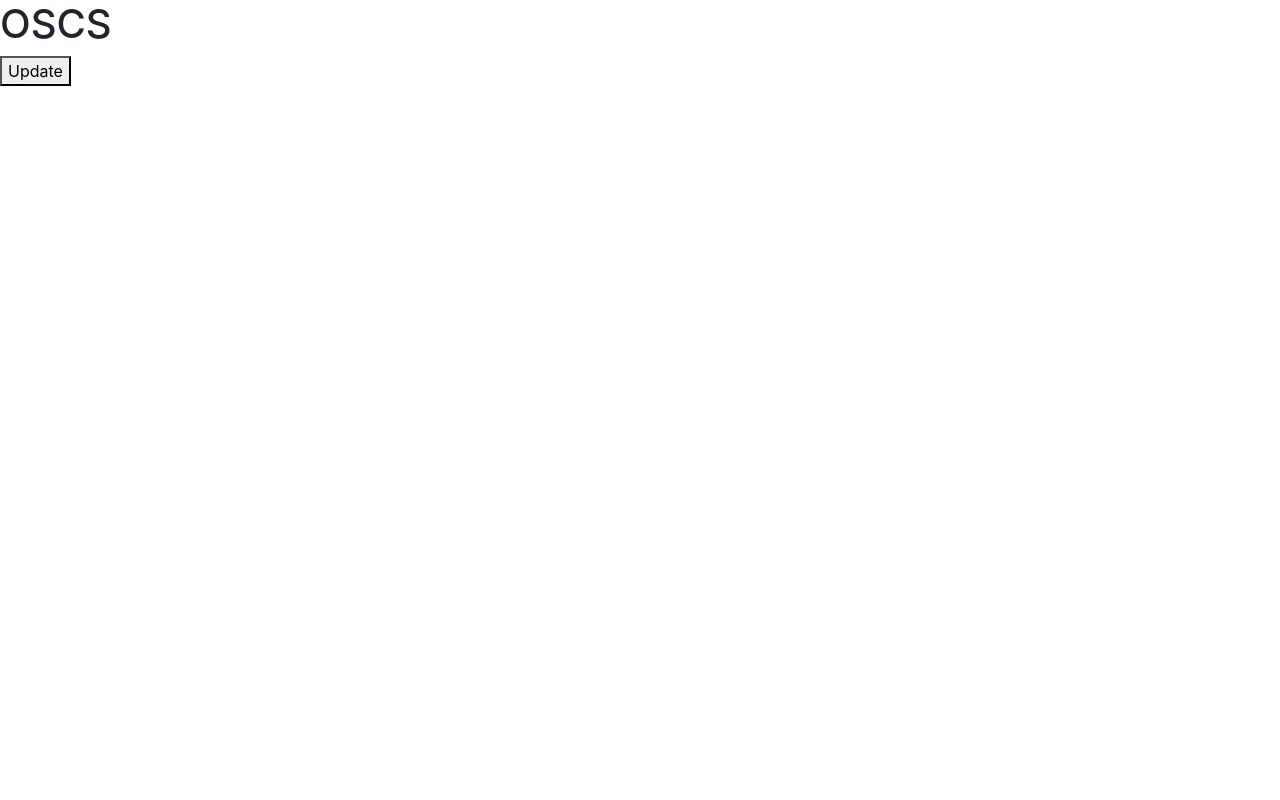
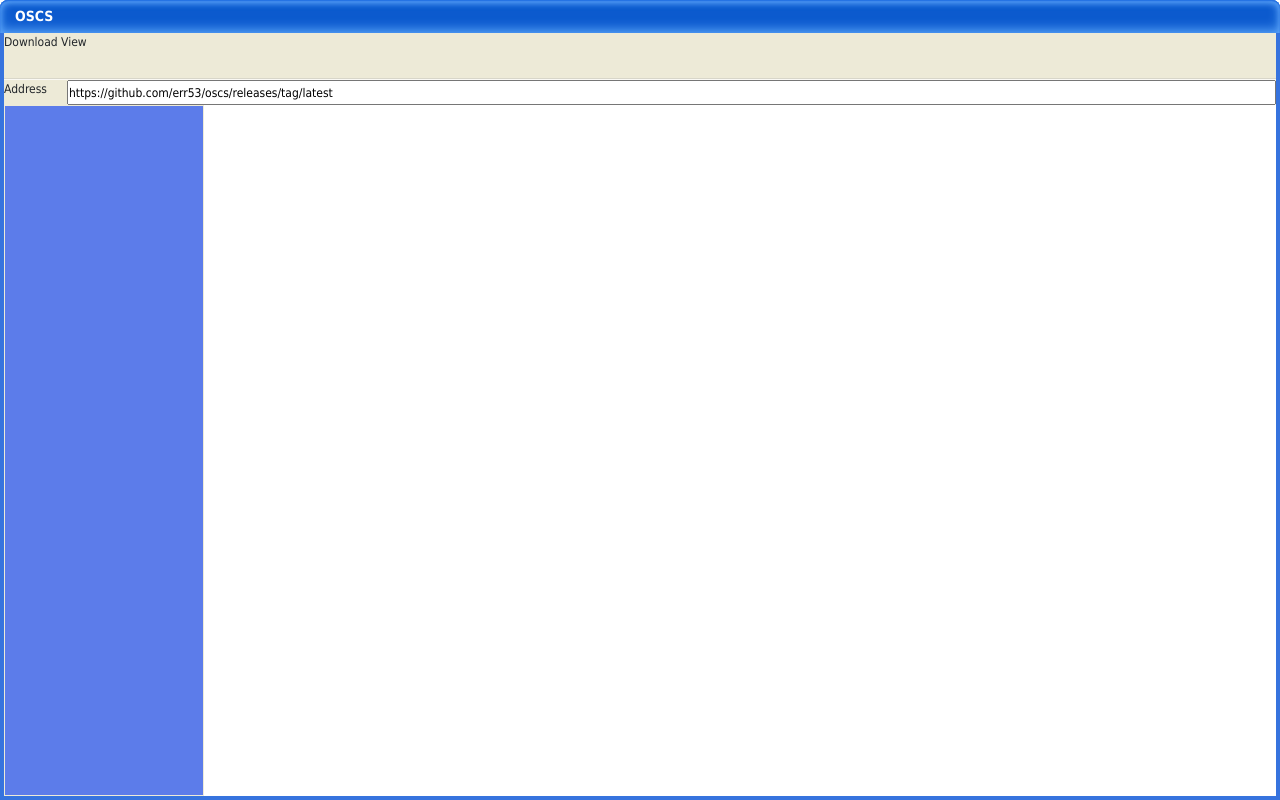
Before and after one commit to PaulDuanGitHub/oscs-web, a website: page index.html in a window 1280 px wide. Drawn offline with nearby package versions, Linux system fonts and the light colour scheme; no server answers.

Commit message:
Update UI

```diff
--- a/app.js
+++ b/app.js
@@ -8,13 +8,19 @@ async function update() {
         data => {
             console.log(data);
             var list = data[0].assets;
+            // var publish_time = new Date(data[0].published_at).toString();
+
+            // document.getElementById("update-time").innerText = publish_time;
             for (var i = 0; i < list.length - 1; i++) {
                 var ul = document.getElementById("list");
                 var li = document.createElement("li");
+                var icon = document.createElement("div");
+                icon.className = "icon";
                 var aLabel = document.createElement('a');
                 aLabel.innerText = `${list[i].name}`;
                 aLabel.target = "_blank";
                 aLabel.href = `./pdf-viewer/web/viewer.html?file=${list[i].name}`;
+                li.appendChild(icon);
                 li.appendChild(aLabel)
                 ul.appendChild(li);
              }
--- a/index.html
+++ b/index.html
@@ -1,3 +1,8 @@
+<!-- <bodyy onload="update()">
+    <h1>OSCS</h1>
+    <button onclick="update()">Update</button><span>Last Update: <span id="update-time"></span></span>
+    <ul id="list"></ul>
+</bodyy> -->
 <!DOCTYPE html>
 <html>
 <head>
@@ -9,9 +14,26 @@
     <script src="app.js"></script>
     <!-- <link rel='shortcut icon' href="./img/icon.ico"> -->
 </head>
-<body>
-    <h1>OSCS</h1>
-    <button onclick="update()">Update</button>
-    <ul id="list"></ul>
+<body onload="update()">
+    <div class="title-bar">
+        OSCS
+    </div>
+    <div class="content-panel">
+        <div class="tool-bar">
+            Download View
+        </div>
+        <div class="address-bar">
+            Address
+            <input readonly value="https://github.com/err53/oscs/releases/tag/latest" class="address"/>
+        </div>
+        <div class="content">
+            <div class="left">
+            </div>
+            <div class="right">
+                <ul id="list">
+                </ul>
+            </div>
+        </div>
+    </div>
 </body>
 </html>
--- a/style.css
+++ b/style.css
@@ -0,0 +1,88 @@
+* { padding: 0; margin: 0; }
+
+html, body{
+    height: 100%;
+    display: flex;
+    flex-direction: column;
+    font-family: "Tahoma", "MS Sans Serif" ;
+    font-size: 12px;
+}
+.title-bar{
+    height: 33px;
+    width: 100%;
+    line-height: 33px;
+    color: white;
+    padding-left: 15px;
+    font-size: 14px;
+    font-weight: bold;
+    background: #0c5ace;
+    box-shadow: inset 0px 1px 1px #2675E6, inset 0px 1px 1px #1F5FD1, inset 0px 3px 6px #5CA5F9, inset 0px -3px 12px #5CA5F9;
+    border-radius: 8px 8px 0px 0px;
+}
+
+.content-panel{
+    min-height: 90%;
+    display: flex;
+    flex-direction: column;
+    flex-grow: 1;
+    border-left: 4px solid #3673de;
+    border-right: 4px solid #3673de;
+    border-bottom: 4px solid #3673de;
+}
+
+.tool-bar{
+    flex-shrink: 0;
+    height: 46px;
+    border-bottom:1px solid #d8d6c9;
+    background: #edead7;
+}
+
+.address-bar{
+    flex-shrink: 0;
+    height: 26px;
+    display: flex;
+    border-top: 1px solid #faf9f4;
+    background: #edead7;
+}
+
+.address{
+    margin-left: 20px;
+    width: 100%;
+}
+
+.content{
+    height: 100%;
+    display: flex;
+    flex-direction: row;
+    overflow: hidden;
+}
+
+.left{
+    width: 200px;
+    border: 1px solid #edead7;
+    background:#5c7cea;
+}
+
+.right{
+    overflow-y: scroll;
+    flex-grow: 1;
+}
+#list{
+    margin-top: 1px;
+}
+#list>li{
+    display: flex;
+    font-size: 13px;
+    /* background-color: #0078d7; */
+    /* color: white; */
+    margin-bottom: 2px;
+}
+#list>li>.icon{
+    margin-right: 5px;
+    display: inline-block;
+    height: 16px;
+    width: 16px;
+    background-image: url(./icons/pdf.ico);
+    background-repeat: no-repeat;
+    background-size: contain;
+}
```
Also changed, not shown: icons/pdf.ico (added), 1 other file.
